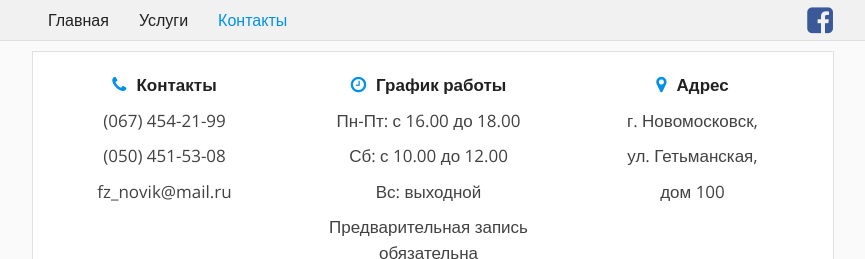
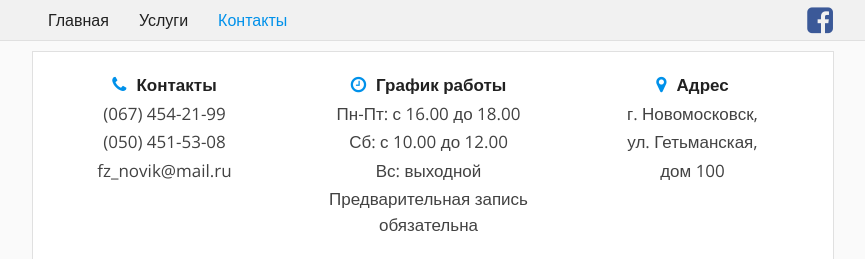
Before and after one commit to artem-chernovol/yourdoctor, a PHP site: page /contacts in a window 1280 px wide. Shown: the top 259 px of the page, without its empty margins (207-1072 px from the left). Run offline with PHP 8.4, Linux system fonts and the light colour scheme; some libraries are stand-ins or nearby versions.

Commit message:
yourdoctor

```diff
--- a/site/public/styles/main.css
+++ b/site/public/styles/main.css
@@ -207,12 +207,8 @@ p.paragraph > span {
 	text-align: center;
 	float: left;
 	width: 263px;
-	height: 220px;
+	height: 190px;
 	margin-right: 1px;
-}
-
-.contacts:last-of-type {
-	margin-right: 0;
 }
 
 .contacts > i {
@@ -229,13 +225,13 @@ p.paragraph > span {
 .line {
 	display: block;
 	color: #424242;
-	padding-top: 10px;
+	padding-top: 3px;
 	font-size: 17px;
 }
 
 .e-mail {
 	display: block;
-	padding-top: 10px;
+	padding-top: 3px;
 	font-size: 17px;
 	color: #424242;
 }
```
